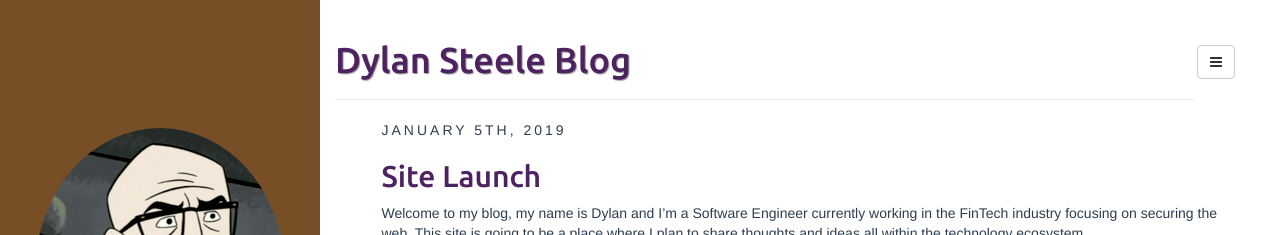
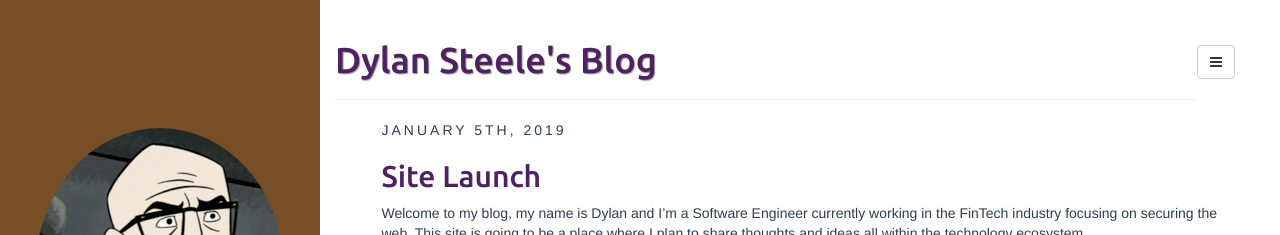
Before and after one commit to dills122/Blog, a Jekyll site: the page built from index.html, in a window 1280 px wide. Shown: the top 235 px of the page. Built offline with Jekyll 4.4.1, drawn with Linux system fonts in a browser that asks for light colours; the list of posts is cut into pages by our own code.

Commit message:
Added link and wording

```diff
--- a/_config.yml
+++ b/_config.yml
@@ -12,7 +12,7 @@
     scope:
       path: "" # empty string for all files
     values:
-      title: Dylan Steele Blog
+      title: Dylan Steele's Blog
 
 description: Code, Stuff and, Thngs and maybe such.
 author:
@@ -29,7 +29,7 @@
 # set it as url of an image
 # sidebar_background_image: https://www.dropbox.com/s/g9h23zrycedxtk5/sky.png?raw=1
 
-BASE_PATH: "https://dills122.github.io/Blog/"
+BASE_PATH: "https://dills122.github.io/Blog"
 
 plugins:
   - jekyll-paginate
```
Also changed, not shown: README.md.
